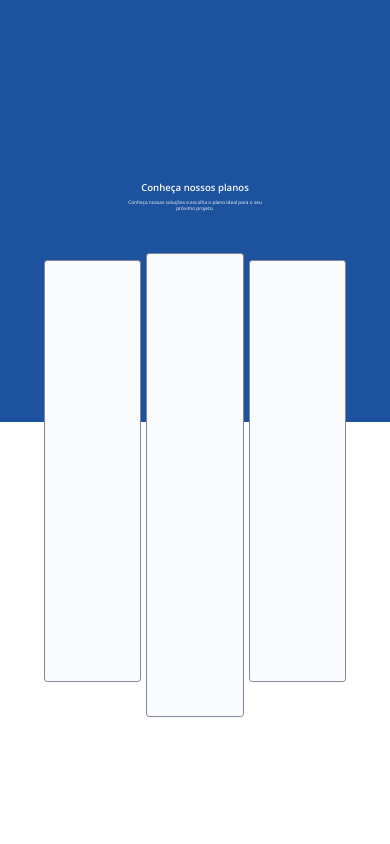
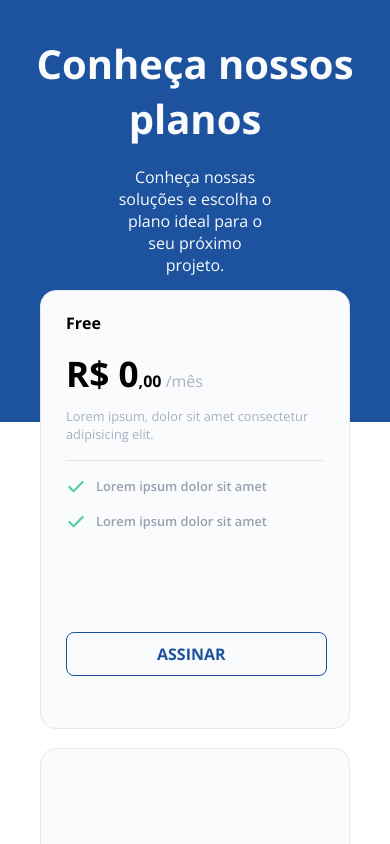
Before and after one commit to MatheusAlexandre28/challenge-Pricing-Table, a plain HTML site: page index.html in a window 390 px wide. Shown: the top 844 px of the page. Drawn offline with nearby package versions, Linux system fonts and the light colour scheme.

Commit message:
Ajustei responsividade
Comecei mexendo no css ajustando os padding, font, display e margin. Após ajustei os textos com text-align, font-weight e font-size.  Depois iniciei minhas box, de preço onde colocamos um botao e um preço em cada uma delas. Falta apenas ajustar a ultima.
 Para dar mais responsividade, coloquei em px as box, e coloquei um flex-flow: wrap; Para que os elementos ficassem um abaixo do outro caso eu diminua a tela.

```diff
--- a/index.html
+++ b/index.html
@@ -10,19 +10,32 @@
 <body>
   <header>
     <h1 class="title">Conheça nossos planos</h1>
-    <p class="subtitle">Conheça nossas soluções e escolha o plano ideal para o seu </p>
-    <p class="subSubtitle">próximo projeto.</p>
+    <p class="subtitle">Conheça nossas soluções e escolha o plano ideal para o seu próximo projeto. </p>
   </header>
   <main>
     <div class="container">
       <div class="box-free">
-
+        <h3 class="titleBox">Free</h3>
+        <p><strong class="price">R$ 0</strong><strong>,00</strong><strong class="mes"> /mês</strong></p>
+        <p class="description">Lorem ipsum, dolor sit amet consectetur adipisicing elit. </p>
+        <hr>
+        <p class="imgCheck"><img src="./assets/check.svg" alt="" height="20px">Lorem ipsum dolor sit amet</p>
+        <p class="imgCheck"><img src="./assets/check.svg" alt="" height="20px">Lorem ipsum dolor sit amet</p>
+        <button class="btn">ASSINAR</button>
       </div>
       <div class="box-basic">
 
       </div>
-      <div class="box-professional">
-
+      <div class="box-free">
+        <h3 class="titleBox">Profissional</h3>
+        <p><strong class="price">R$ 59</strong><strong>,00</strong><strong class="mes"> /mês</strong></p>
+        <p class="description">Lorem ipsum, dolor sit amet consectetur adipisicing elit. </p>
+        <hr>
+        <p class="imgCheck"><img src="./assets/check.svg" alt="" height="20px">Lorem ipsum dolor sit amet</p>
+        <p class="imgCheck"><img src="./assets/check.svg" alt="" height="20px">Lorem ipsum dolor sit amet</p>
+        <p class="imgCheck"><img src="./assets/check.svg" alt="" height="20px">Lorem ipsum dolor sit amet</p>
+        <p class="imgCheck"><img src="./assets/check.svg" alt="" height="20px">Lorem ipsum dolor sit amet</p>
+        <button class="btn2">ASSINAR</button>
       </div>
     </div>
   </main>
--- a/style.css
+++ b/style.css
@@ -24,31 +24,37 @@ header {
   flex-direction: column;
   align-items: center;
   justify-content: center;
-  padding-bottom: 30px;
+  padding-bottom: 110px;
+
 }
 
 .title {
+  width: 90vw;
   color: #f9fbfc;
-  font-weight: 600;
-  font-size: .6rem;
+  font-weight: 700;
+  font-size: 2.5rem;
+  display: flex;
+  justify-content: center;
+
+  text-align: center;
 }
 
 .subtitle {
-  margin-top: 5px;
+  width: 40vw;
+  font-weight: 400;
+  margin-top: 20px;
   font: optional;
   color: #f9fbfc;
-  font-size: .3rem;
-}
+  font-size: 1rem;
+  display: flex;
+  justify-content: center;
 
-.subSubtitle {
-  font-weight: 400;
-  font: optional;
-  color: #f9fbfc;
-  font-size: .3rem;
+  text-align: center;
 }
 
 
 .container {
+  padding-top: 30px;
   position: absolute;
   z-index: 1;
 
@@ -58,31 +64,89 @@ header {
 
   display: flex;
   justify-content: center;
-  gap: 5px;
+  gap: 16px;
+
+  flex-flow: wrap;
 }
 
 .box-free {
-  height: 50vh;
-  width: 25vw;
+  height: 52vh;
+  width: 310px;
   background: #f9fbfc;
-  border-radius: .2rem;
-  border: 1px solid #828799;
+  border-radius: 1rem;
+  border: .1px solid #e6e7e9;
   margin-top: 7px;
+  padding: 21px 25px 21px 25px;
 }
 
+
 .box-basic {
-  height: 55vh;
-  width: 25vw;
+  margin-top: 3px;
+  height: 54vh;
+  width: 310px;
   background: #f9fbfc;
-  border-radius: .2rem;
-  border: 1px solid #828799;
+  border-radius: 1rem;
+  border: .1px solid #e6e7e9;
 }
 
-.box-professional {
-  height: 50vh;
-  width: 25vw;
+.titleBox {
+  font-size: 1rem;
+  font-weight: 700;
+  margin-bottom: 15px;
+}
+
+.price {
+  font-size: 2.2rem;
+}
+
+.mes {
+  font-weight: 200;
+  color: #aaafc2;
+}
+
+hr {
+  margin-top: 17px;
+  opacity: .2;
+}
+
+.description {
+  margin-top: 10px;
+  font-weight: 200;
+  color: #aaafc2;
+  font-size: .8rem;
+}
+
+.imgCheck {
+  margin-top: 15px;
+  display: flex;
+  font-weight: 600;
+  color: #9b9faf;
+  font-size: .8rem;
+  gap: 10px;
+}
+
+.btn {
+  margin-top: 100px;
   background: #f9fbfc;
-  border-radius: .2rem;
-  border: 1px solid #828799;
-  margin-top: 7px;
+  border: #1d539e 1px solid;
+  border-radius: .5rem;
+  color: #1d539e;
+  padding: 10px 100px 10px 90px;
+  font-size: 1em;
+  font-weight: 700;
 }
+
+.btn:hover {
+  background: aqua;
+}
+
+.btn2 {
+  margin-top: 30px;
+  background: #f9fbfc;
+  border: #1d539e 1px solid;
+  border-radius: .5rem;
+  color: #1d539e;
+  padding: 10px 100px 10px 90px;
+  font-size: 1em;
+  font-weight: 700;
+}
```
